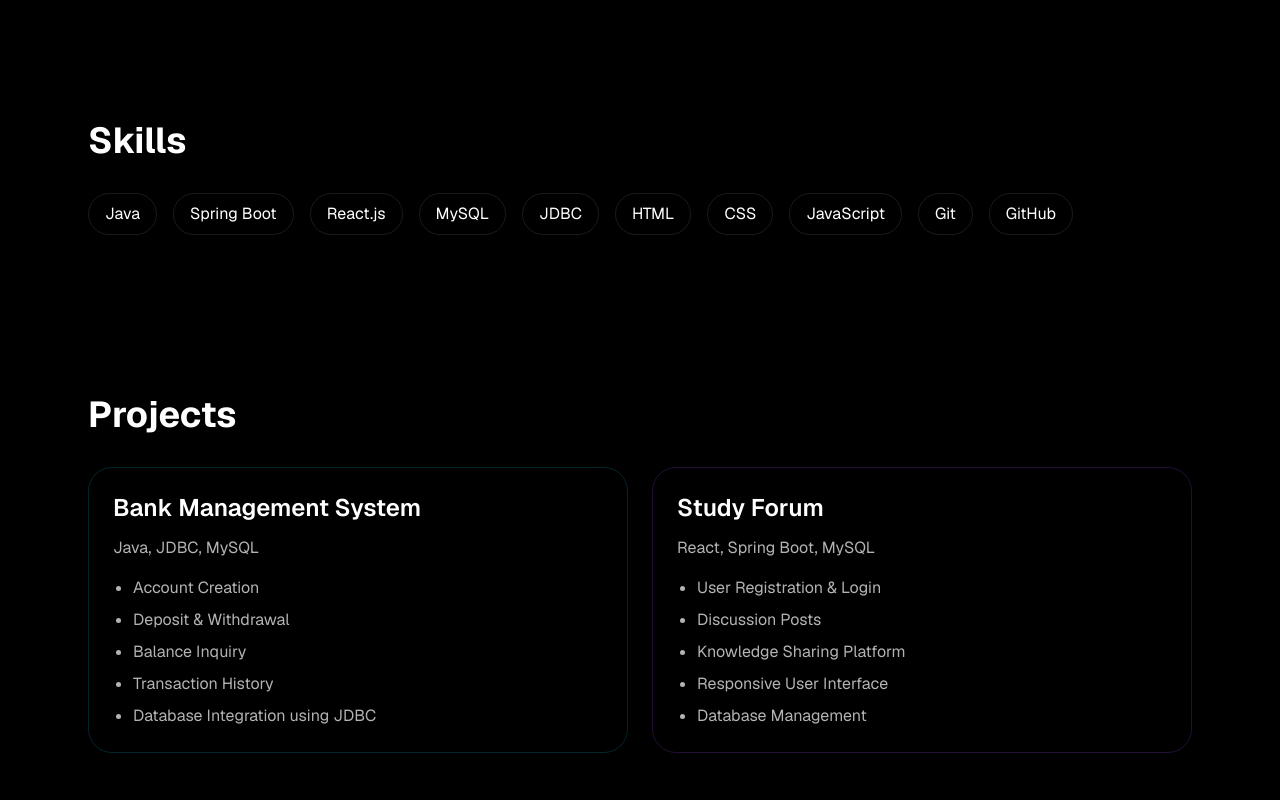
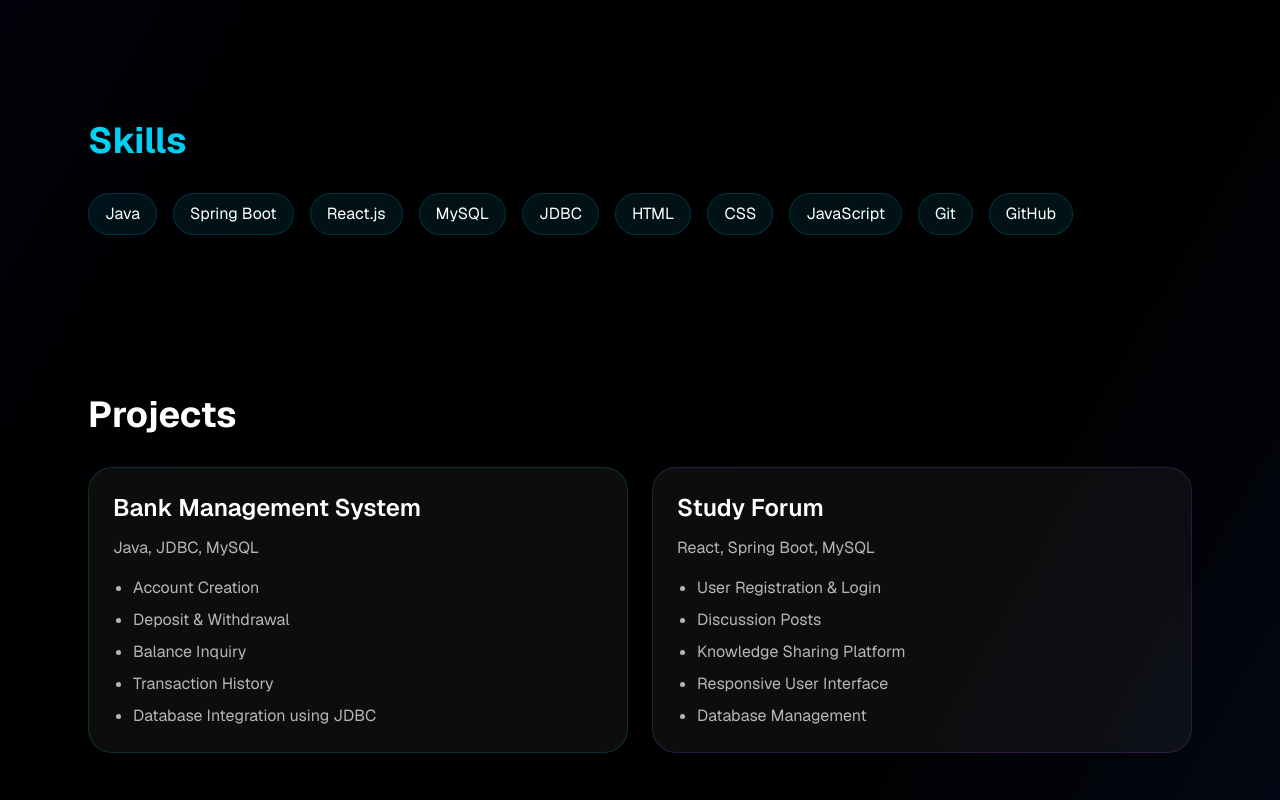
Before and after one commit to Shriyash715/New-Repo, a Next.js app: page / in a window 1280 px wide. Shown: the part 700-1500 px from the top of the page. Built offline with nearby package versions, Linux system fonts and the light colour scheme.

Commit message:
Improve portfolio UI

```diff
--- a/app/page.tsx
+++ b/app/page.tsx
@@ -16,7 +16,7 @@ export default function Home() {
   ];
 
   return (
-    <main className="min-h-screen bg-black text-white">
+   <main className="min-h-screen bg-gradient-to-br from-slate-950 via-black to-slate-900 text-white">
       <Navbar />
 
       {/* Hero Section */}
@@ -72,13 +72,13 @@ software development team.
 
       {/* Skills */}
       <section className="mx-auto max-w-6xl px-6 py-20">
-        <h2 className="text-4xl font-bold">Skills</h2>
+        <h2 className="text-4xl font-bold bg-gradient-to-r from-cyan-400 to-blue-500 bg-clip-text text-transparent">Skills</h2>
 
         <div className="mt-8 flex flex-wrap gap-4">
           {skills.map((skill) => (
             <span
               key={skill}
-              className="rounded-full border border-white/10 px-4 py-2"
+              className="rounded-full border border-cyan-500/20 bg-cyan-500/10 px-4 py-2 transition-all duration-300 hover:scale-105 hover:border-cyan-400"
             >
               {skill}
             </span>
@@ -94,7 +94,7 @@ software development team.
         <h2 className="text-4xl font-bold">Projects</h2>
 
         <div className="mt-8 grid gap-6 md:grid-cols-2">
-          <div className="rounded-3xl border border-cyan-500/20 p-6">
+          <div className="rounded-3xl border border-cyan-500/20 bg-white/5 p-6 backdrop-blur-sm transition-all duration-300 hover:-translate-y-2 hover:border-cyan-400 hover:shadow-2xl">
             <h3 className="text-2xl font-semibold">
               Bank Management System
             </h3>
@@ -112,7 +112,7 @@ software development team.
             </ul>
           </div>
 
-          <div className="rounded-3xl border border-purple-500/20 p-6">
+          <div className="rounded-3xl border border-purple-500/20 bg-white/5 p-6 backdrop-blur-sm transition-all duration-300 hover:-translate-y-2 hover:border-purple-400 hover:shadow-2xl">
             <h3 className="text-2xl font-semibold">
               Study Forum
             </h3>
```
